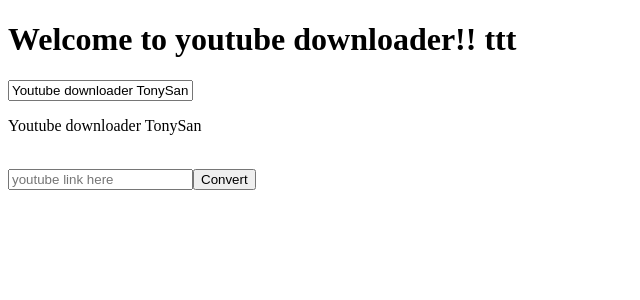
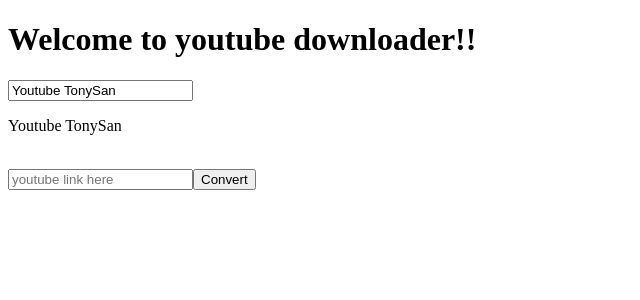
Before and after one commit to tony158/youtube-tonysan, an Angular app in the folder angular-flask/: page / in a window 1280 px wide. Shown: the top 300 px of the page, without its empty margins (0-640 px from the left). Built offline with nearby package versions, Linux system fonts and the light colour scheme.

Commit message:
did some angular stuff

```diff
--- a/angular-flask/src/app/youtube-downloader/youtube-downloader.component.html
+++ b/angular-flask/src/app/youtube-downloader/youtube-downloader.component.html
@@ -1,4 +1,4 @@
-<h1> Welcome to youtube downloader!! ttt </h1>
+<h1> Welcome to youtube downloader!! </h1>
 
 <input [(ngModel)]="user_name" type="text">
 <p>{{user_name}}</p>
--- a/angular-flask/src/app/youtube-downloader/youtube-downloader.component.ts
+++ b/angular-flask/src/app/youtube-downloader/youtube-downloader.component.ts
@@ -10,7 +10,7 @@
 
 export class YoutubeDownloaderComponent implements OnInit {
 
-  user_name = "Youtube downloader TonySan";
+  user_name = "Youtube TonySan";
 
   constructor(private http: HttpClient) {
   }
```
